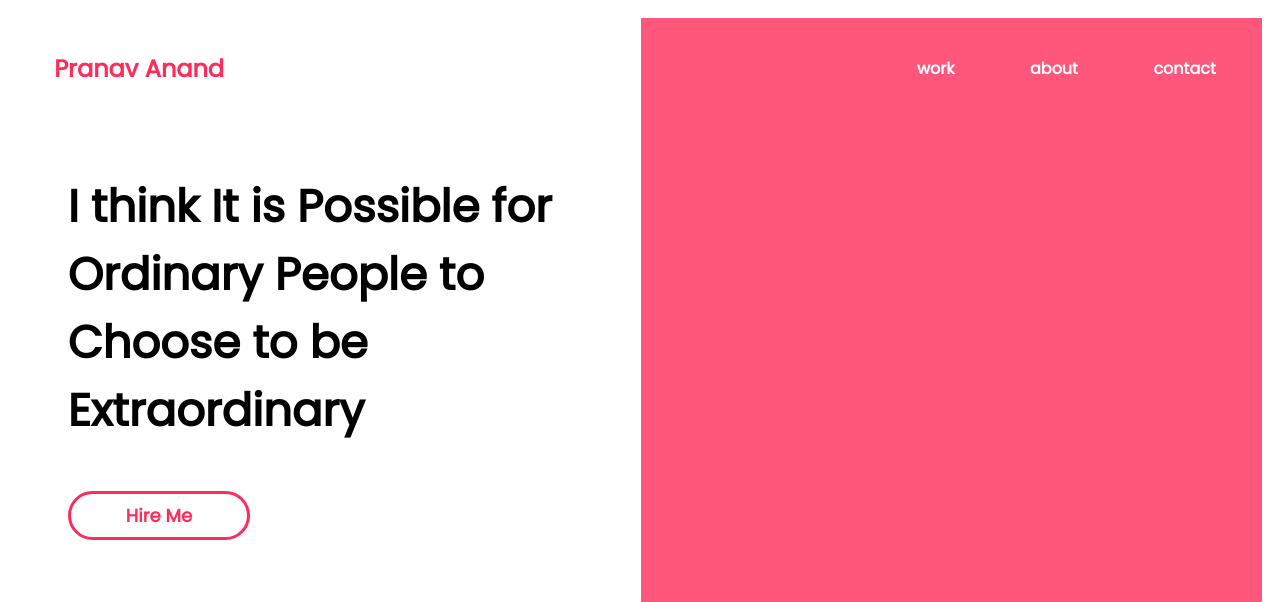
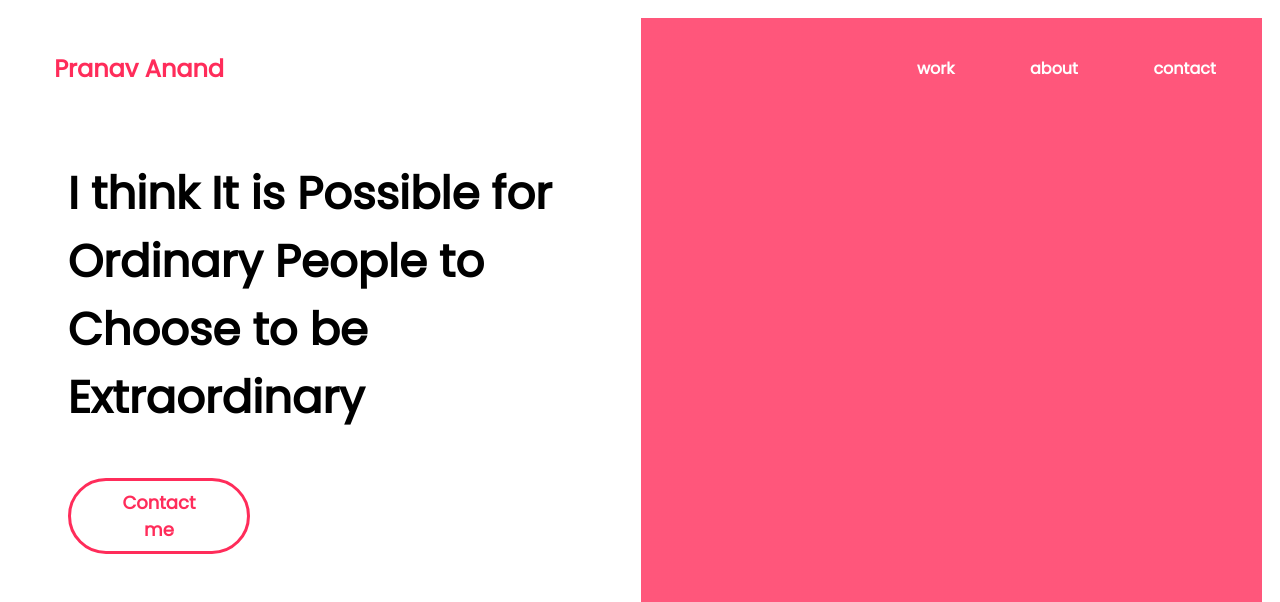
Before and after one commit to farooque-abd/pranavanand24.github.io, a plain HTML site: page index.html in a window 1280 px wide. Shown: the top 602 px of the page. Drawn offline with nearby package versions, Linux system fonts and the light colour scheme.

Commit message:
Update index.html

```diff
--- a/index.html
+++ b/index.html
@@ -35,7 +35,7 @@
         <tr>
             <td id="about" class="animated slideInLeft" style="animation-delay:2s;">
                 <h1>I think It is Possible for Ordinary People to Choose to be Extraordinary </h1>
-                <button class="btn_one">Hire Me</button><br>
+                <button class="btn_one">Contact me</button><br>
                 <table>
                     <tr>
 
```
